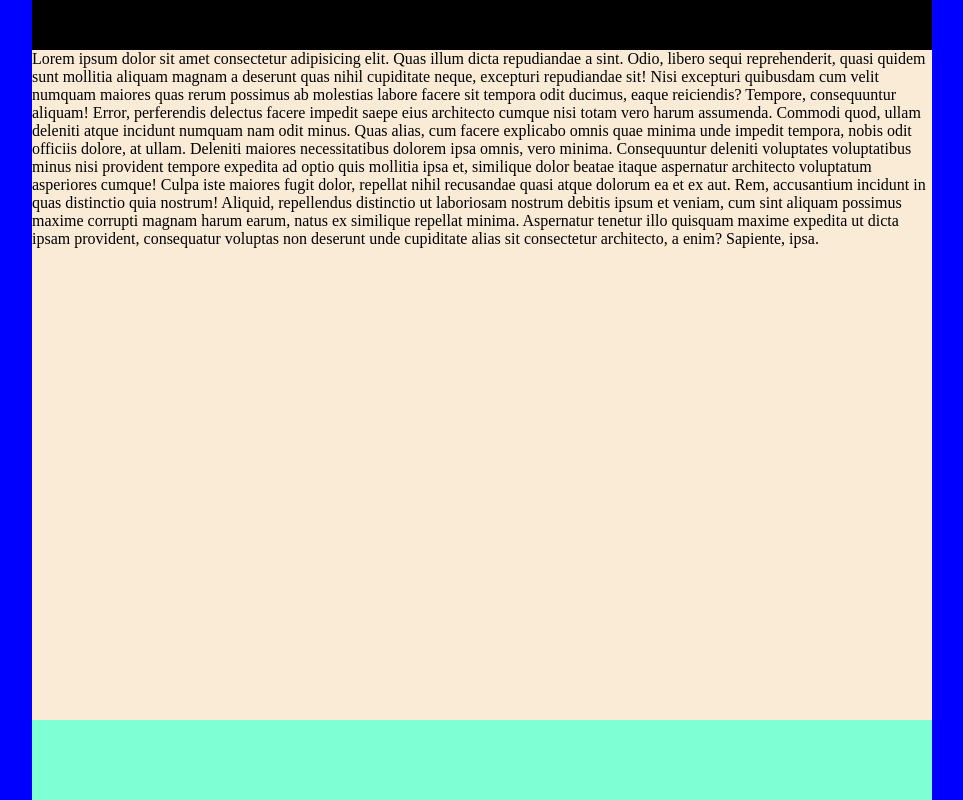
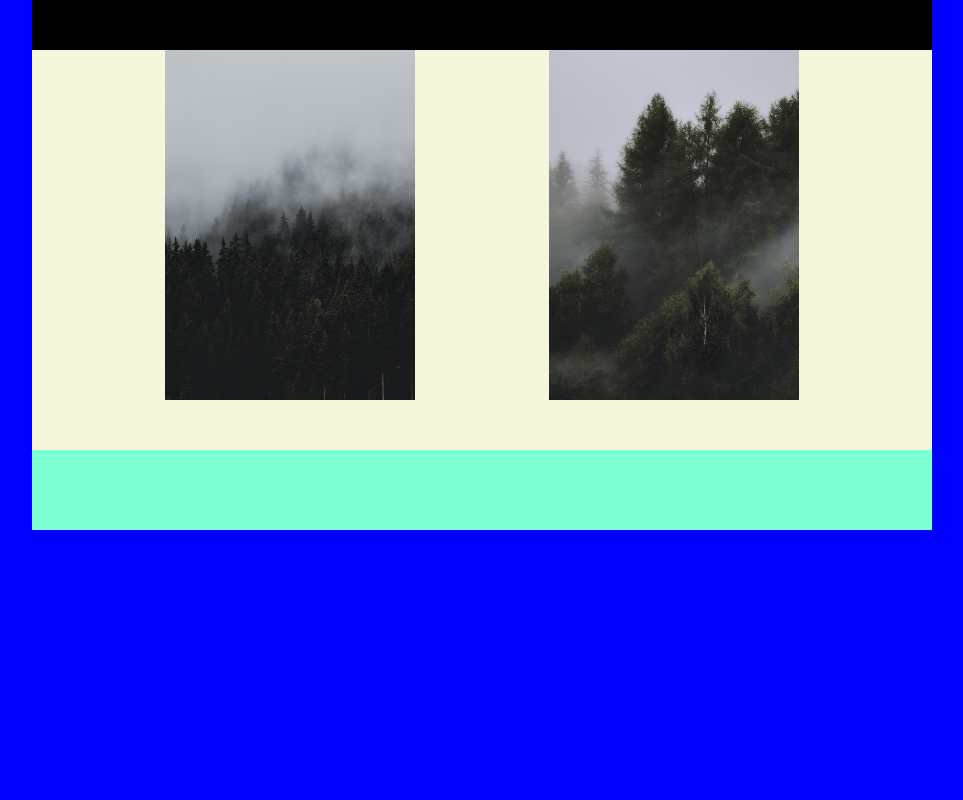
Before and after one commit to n215-arigree/template, a website: page index.html in a window 1280 px wide. Shown: the whole page, without its empty margins (158-1121 px from the left). Drawn offline with Linux system fonts and the light colour scheme.

Commit message:
Added content to home

```diff
--- a/index.html
+++ b/index.html
@@ -576,7 +576,7 @@
         </p> -->
 
         <nav></nav>
-        <p>
+        <!-- <p>
           Lorem ipsum dolor sit amet consectetur adipisicing elit. Quas illum
           dicta repudiandae a sint. Odio, libero sequi reprehenderit, quasi
           quidem sunt mollitia aliquam magnam a deserunt quas nihil cupiditate
@@ -599,7 +599,11 @@
           Aspernatur tenetur illo quisquam maxime expedita ut dicta ipsam
           provident, consequatur voluptas non deserunt unde cupiditate alias sit
           consectetur architecto, a enim? Sapiente, ipsa.
-        </p>
+        </p> -->
+        <div class="home">
+          <div class="box tourOne"></div>
+          <div class="box tourTwo"></div>
+        </div>
         <footer></footer>
       </div>
     </div>
--- /dev/null
+++ b/scss/home.scss
@@ -0,0 +1,15 @@
+.home {
+    min-height: 400px;
+    background-color: beige;
+    display: flex;
+    justify-content: space-evenly;
+    .box {
+        @include tour-box();
+    }
+    .tourOne {
+        @include add-background-img("../images/pexels-eberhard-grossgasteiger-1287075.jpg");
+    }
+    .tourTwo {
+        @include add-background-img("../images/pexels-eberhard-grossgasteiger-1367192.jpg");
+    }
+}
--- a/scss/mixins.scss
+++ b/scss/mixins.scss
@@ -0,0 +1,12 @@
+@mixin tour-box() {
+  width: 250px;
+  height: 350px;
+  background-color: aqua;
+}
+
+@mixin add-background-img($imageurl: "") {
+  background-image: url($imageurl);
+  background-position: center;
+  background-size: cover;
+  background-repeat: no-repeat;
+}
--- a/scss/structure.scss
+++ b/scss/structure.scss
@@ -12,16 +12,16 @@ h1, h2, h3, h4, h5, h6, p {
 #app {
     background-color: blue;
     min-height: 100%;
-    display: flex;
+    // display: flex;
 }
 
 .wrapper {
-    flex: 1;
+    // flex: 1;
     max-width: $site-width;
     // max-height: 100%;
     background-color: antiquewhite;
     margin: 0 auto;
-    display: flex;
-    flex-direction: column;
+    // display: flex;
+    // flex-direction: column;
     // justify-content: space-between;
 }
--- a/scss/styles.scss
+++ b/scss/styles.scss
@@ -2,5 +2,7 @@
 @import "mixins.scss";
 @import "structure.scss";
 @import "nav.scss";
+@import "home.scss";
+
 
 @import "footer.scss";
```
Also changed, not shown: css/styles.css, images/IMG_6462.JPG (added), images/pexels-eberhard-grossgasteiger-1287075.jpg (added), images/pexels-eberhard-grossgasteiger-1367192.jpg (added).
